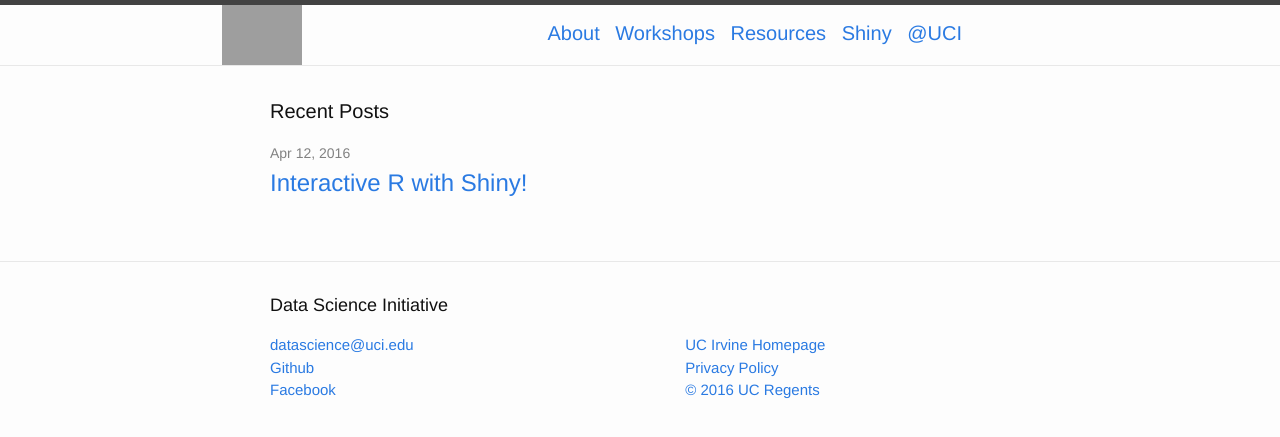
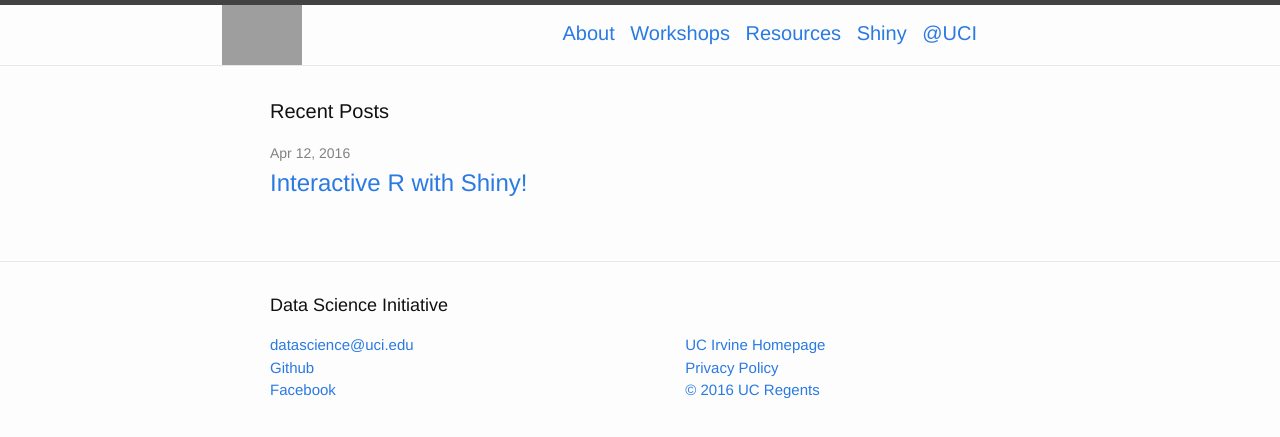
Before and after one commit to UCIDataScienceInitiative/UCIDataScienceInitiative.github.io, a Jekyll site: the page built from index.html, in a window 1280 px wide. Shown: the top 437 px of the page. Built offline with Jekyll 4.4.1, drawn with Linux system fonts in a browser that asks for light colours; grey boxes are pictures that could not be loaded.

Commit message:
Update _base.scss

```diff
--- a/_sass/_base.scss
+++ b/_sass/_base.scss
@@ -178,8 +178,8 @@
  * Wrrapperr
  */
 .wrrapperr {
-    max-width: -webkit-calc(#{$content-width} - (#{$spacing-unit} * 2));
-    max-width:         calc(#{$content-width} - (#{$spacing-unit} * 2));
+    max-width: -webkit-calc(#{$content-width} - (#{$spacing-unit} * 1.5));
+    max-width:         calc(#{$content-width} - (#{$spacing-unit} * 1.5));
     margin-right: auto;
     margin-left: 15%;
     padding-right: $spacing-unit;
```
